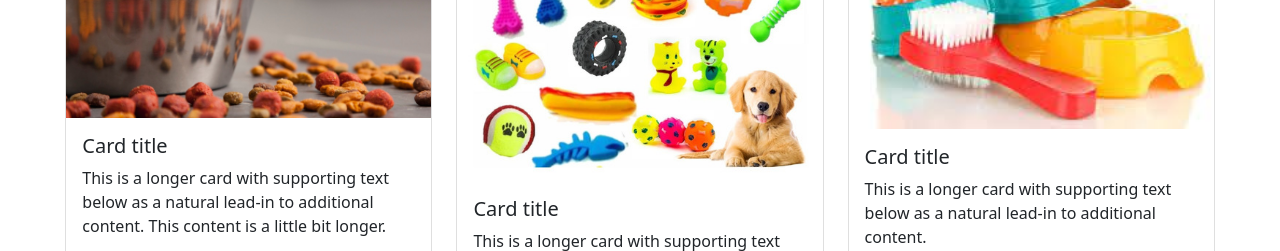
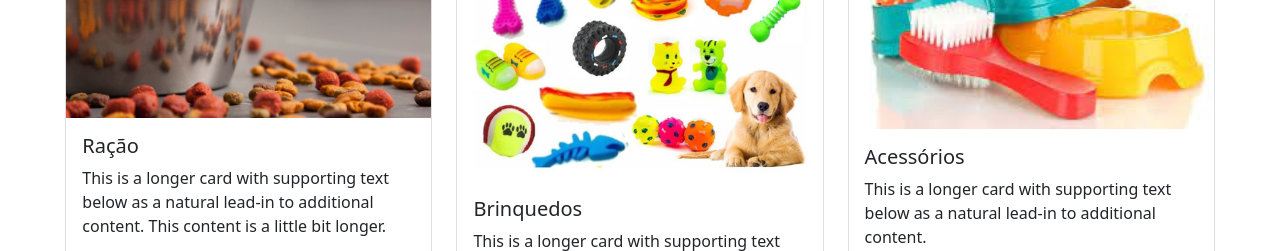
Before and after one commit to Davidpdf/Bootstrap, a plain HTML site: page index.html in a window 1280 px wide. Shown: the part 992-1243 px from the top of the page. Drawn offline with nearby package versions, Linux system fonts and the light colour scheme.

Commit message:
20220406_01

```diff
--- a/index.html
+++ b/index.html
@@ -74,7 +74,7 @@
           <div class="card">
             <img src="/img/Ração.jpg" class="card-img-top" alt="...">
             <div class="card-body">
-              <h5 class="card-title">Card title</h5>
+              <h5 class="card-title">Ração</h5>
                 <p class="card-text">This is a longer card with supporting text below as a natural lead-in to additional content. This content is a little bit longer.</p>
                 <!-- Button trigger modal -->
 <button type="button" class="btn btn-primary" data-bs-toggle="modal" data-bs-target="#exampleModal">
@@ -107,7 +107,7 @@
           <div class="card">
             <img src="/img/Brinquedos.jpg" class="card-img-top" alt="...">
             <div class="card-body">
-              <h5 class="card-title">Card title</h5>
+              <h5 class="card-title">Brinquedos</h5>
               <p class="card-text">This is a longer card with supporting text below as a natural lead-in to additional content. This content is a little bit longer.</p>
               <!-- Button trigger modal -->
 <button type="button" class="btn btn-primary" data-bs-toggle="modal" data-bs-target="#exampleModal">
@@ -140,7 +140,7 @@
           <div class="card">
             <img src="/img/Acessórios.jpg" class="card-img-top" alt="...">
             <div class="card-body">
-              <h5 class="card-title">Card title</h5>
+              <h5 class="card-title">Acessórios</h5>
               <p class="card-text">This is a longer card with supporting text below as a natural lead-in to additional content.</p>
               <!-- Button trigger modal -->
 <button type="button" class="btn btn-primary" data-bs-toggle="modal" data-bs-target="#exampleModal">
```
